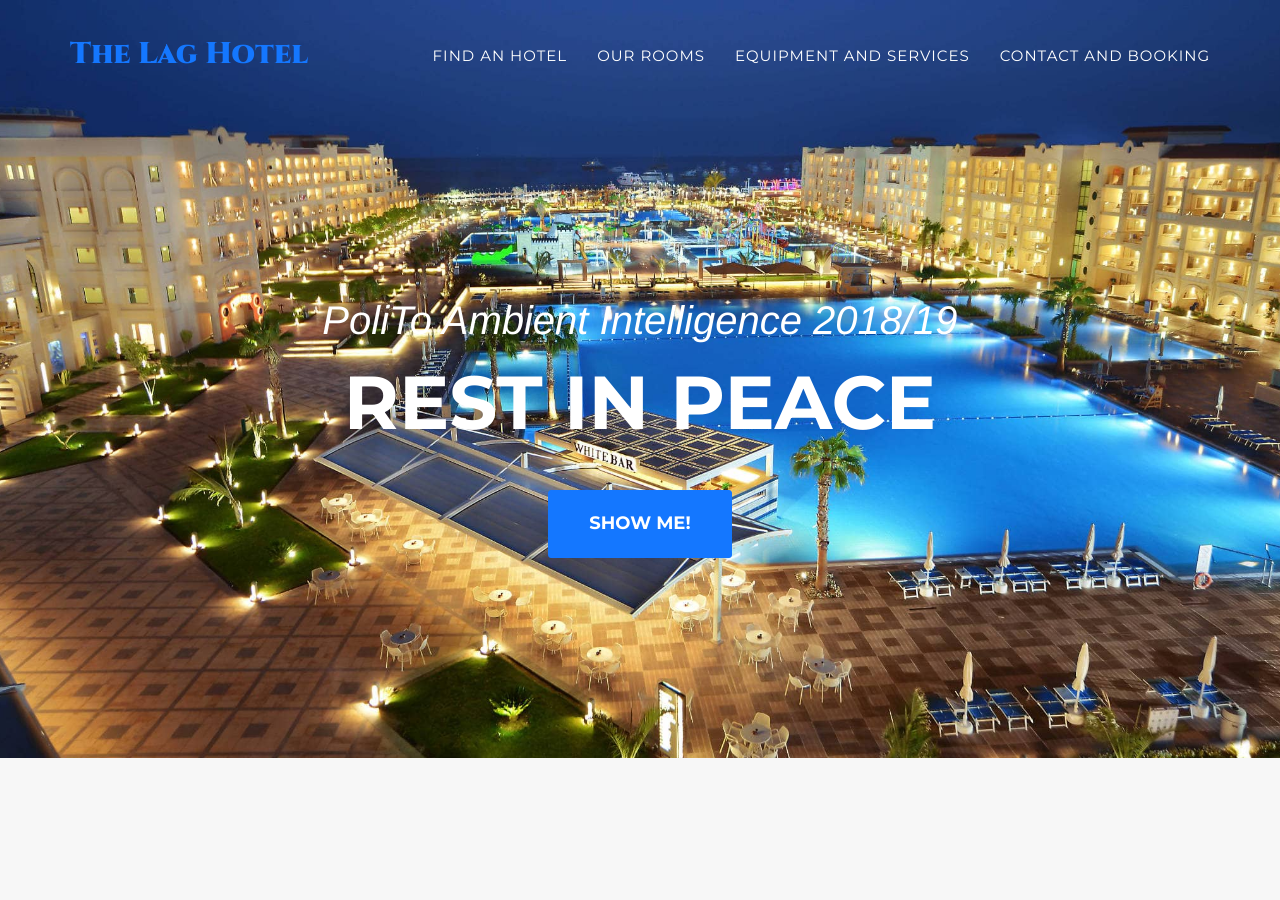
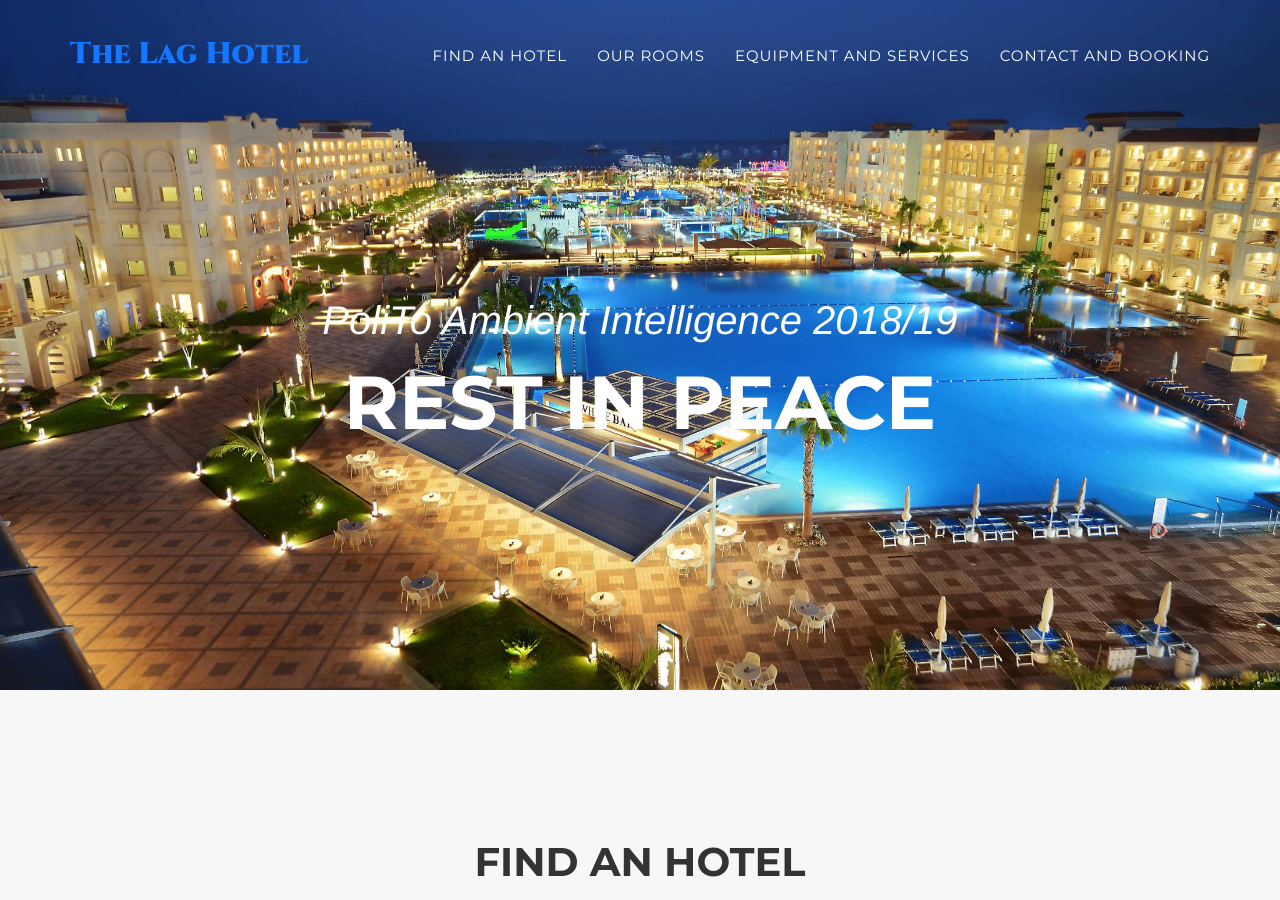
Before and after one commit to VincentGautier/Hotel-web-site, a Jekyll site: the page built from index.html, in a window 1280 px wide and 900 px high. Built offline with Jekyll 4.4.1, drawn with Linux system fonts in a browser that asks for light colours; some web fonts are replaced.

Commit message:
remmoved the button

```diff
--- a/_includes/header.html
+++ b/_includes/header.html
@@ -45,7 +45,6 @@
         <div class="intro-text">
             <div class="intro-lead-in">PoliTo Ambient Intelligence 2018/19</div>
             <div class="intro-heading">Rest in peace</div>
-                <a href="#vision" class="page-scroll btn btn-xl">Show me!</a>
         </div>
     </div>
 </header>
```
Lines whose indentation alone changed are shown as unchanged.
